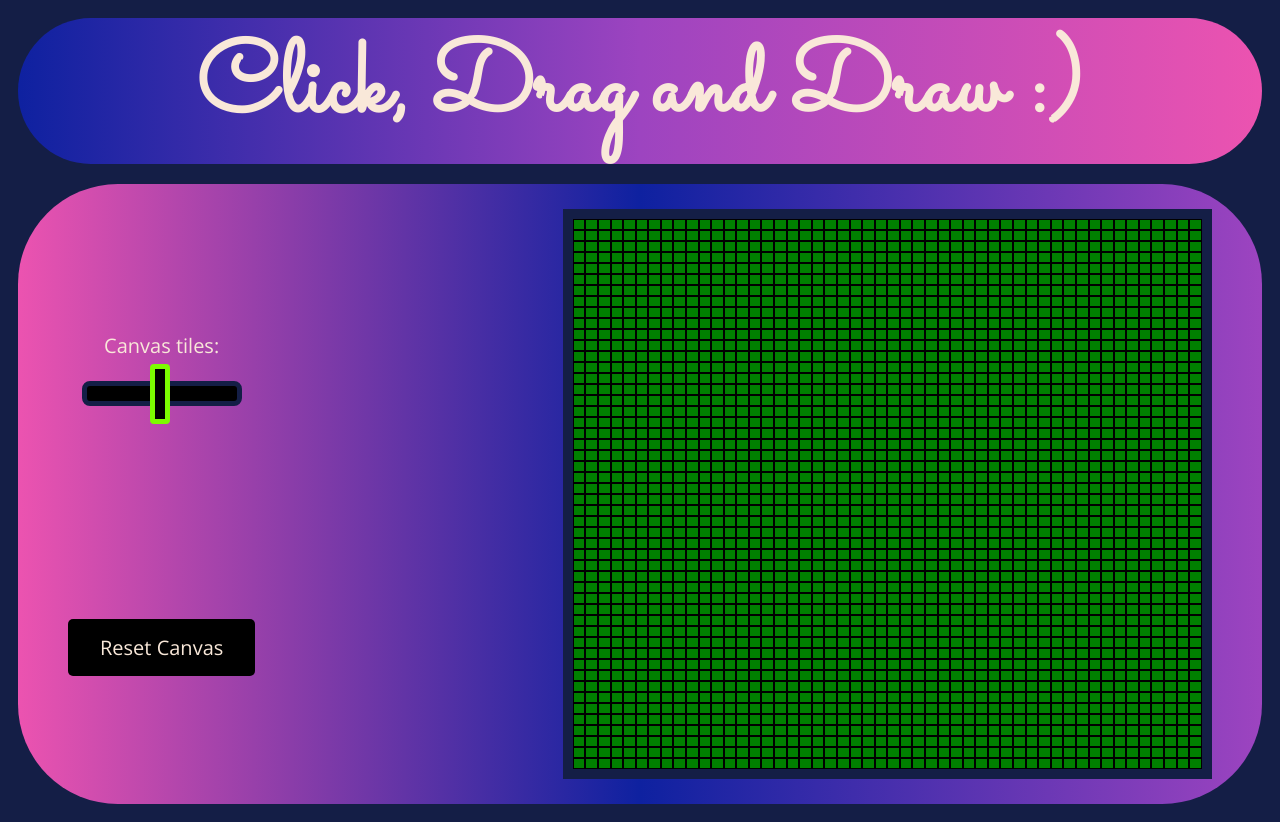
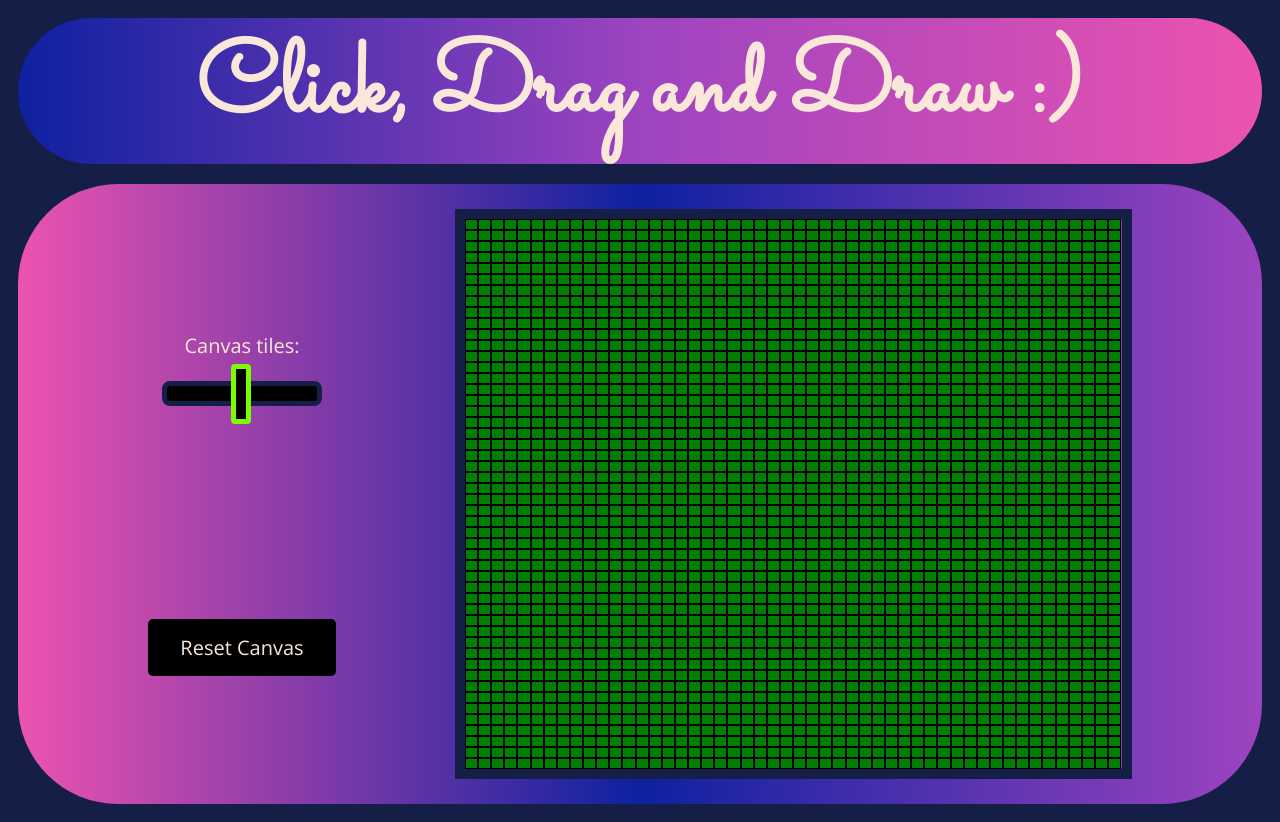
Before and after one commit to urostodorovic95/Etch-a-Sketch, a plain HTML site: page index.html in a window 1280 px wide. Drawn offline with nearby package versions, Linux system fonts and the light colour scheme.

Commit message:
Change main flex container

```diff
--- a/styles/styles.css
+++ b/styles/styles.css
@@ -33,8 +33,9 @@ header {
     background: linear-gradient(0.25turn, #EC53B0, #0E21A0, #9D44C0);
     display: flex;
     flex-wrap: wrap;
-    justify-content: space-between;
-    padding: 25px 50px;
+    justify-content: center;
+    gap: 10%;
+    padding: 25px 25px;
 }
 
 .container-slider {
```
